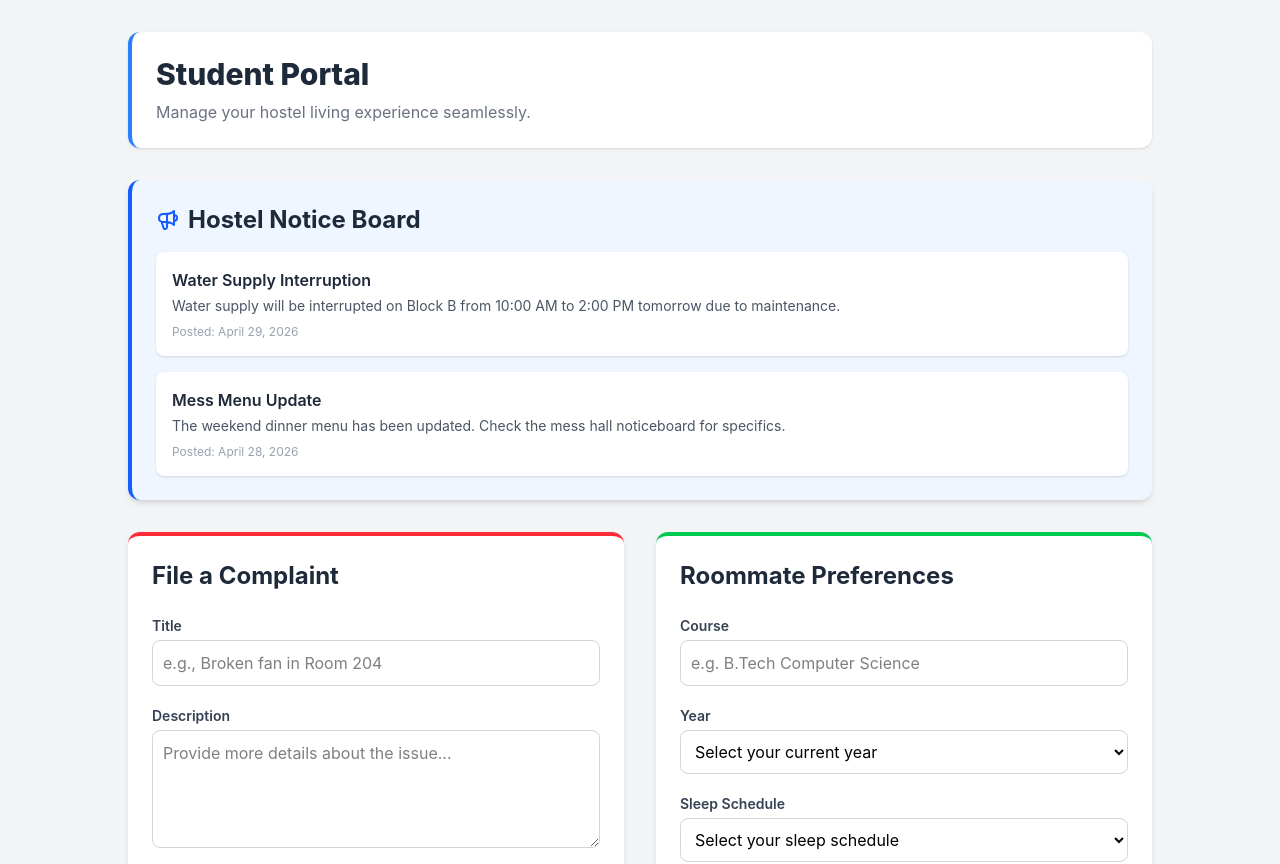
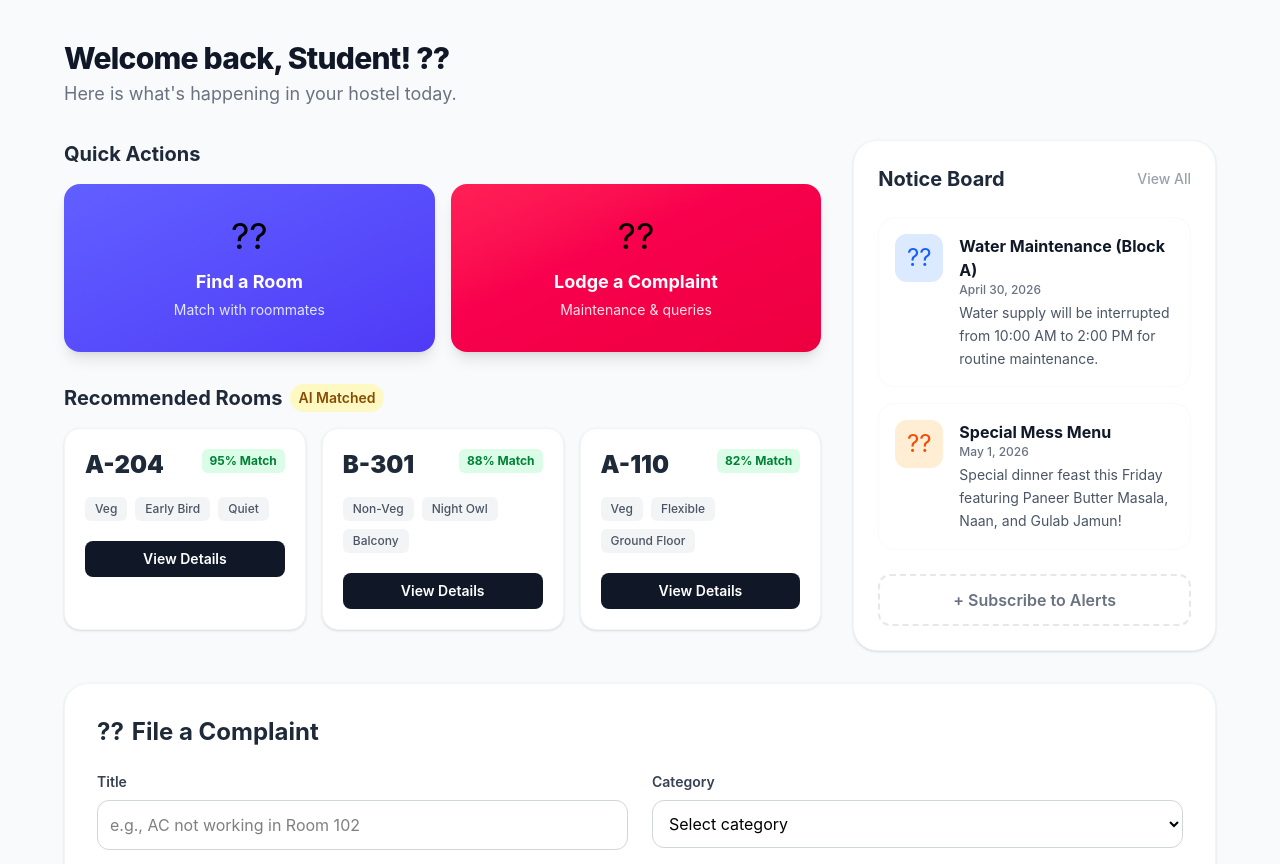
Before and after one commit to pun1th01/ComplaintManagementSystem, a React app in the folder frontend/: page / in a window 1280 px wide. Shown: the top 864 px of the page. Built offline with nearby package versions, Linux system fonts and the light colour scheme; the HTML template or start-up script is replaced by a standard one.

Commit message:
fix(frontend): connect React dashboard to Django API and send test student ID

```diff
--- a/frontend/src/App.jsx
+++ b/frontend/src/App.jsx
@@ -1,7 +1,7 @@
-import StudentPortal from './components/StudentPortal';
+import StudentDashboard from './components/StudentDashboard';
 
 function App() {
-  return <StudentPortal />;
+  return <StudentDashboard />;
 }
 
 export default App;
--- a/frontend/src/components/StudentDashboard.jsx
+++ b/frontend/src/components/StudentDashboard.jsx
@@ -58,6 +58,7 @@ export default function StudentDashboard() {
       title,
       description,
       category,
+      student: 1 // Sending dummy student ID 1 to pass DRF validation
     };
 
     try {
```
Also changed, not shown: 1 other file (tests, documents, lock files or other folders).
